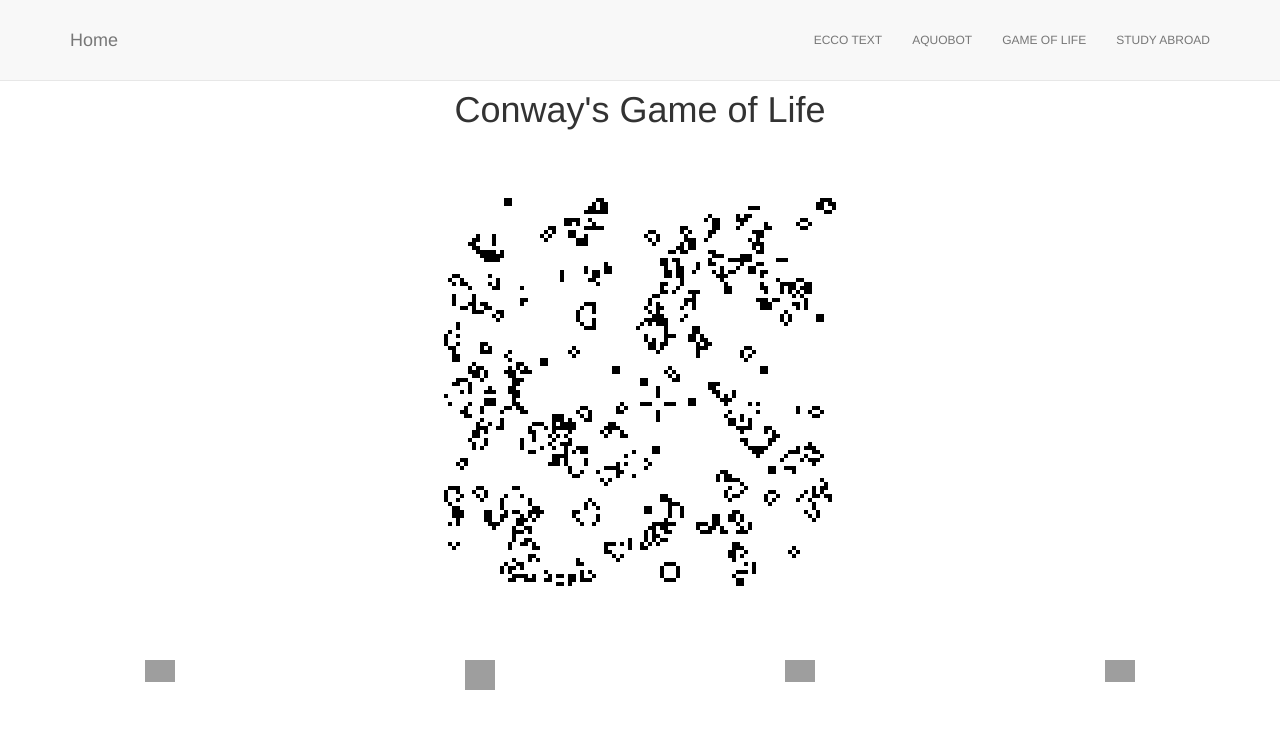
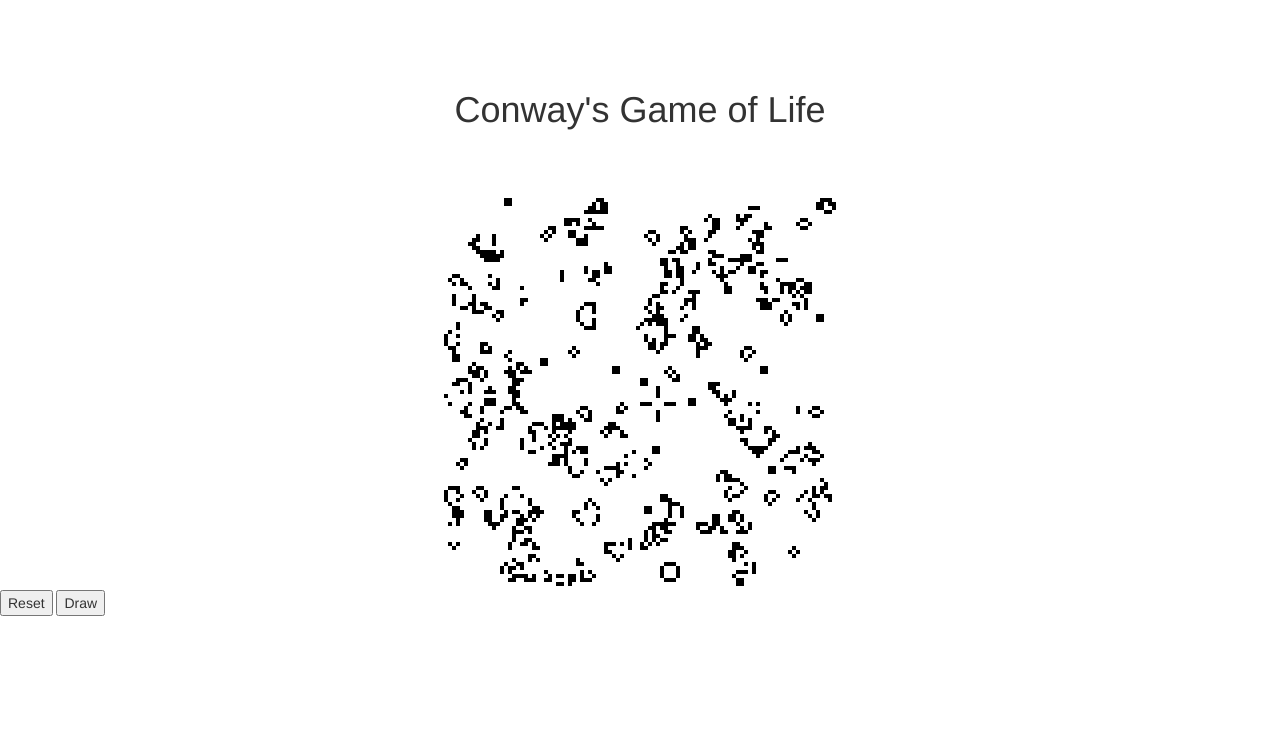
Before and after one commit to aquova/game-of-life, a plain HTML site: page index.html in a window 1280 px wide. Drawn offline with nearby package versions, Linux system fonts and the light colour scheme; grey boxes are pictures that could not be loaded.

Commit message:
Removed header and footer

```diff
--- a/index.html
+++ b/index.html
@@ -7,48 +7,14 @@
 
 </head>
 <body>
-    <nav class="navbar navbar-default navbar-fixed-top">
-      <div class="container">
-        <div class="navbar-header">
-          <button type="button" class="navbar-toggle" data-toggle="collapse" data-target="#myNavbar">
-            <span class="icon-bar"></span>
-            <span class="icon-bar"></span>
-            <span class="icon-bar"></span>
-          </button>
-          <a class="navbar-brand" href="http://aquova.github.io/">Home</a>
-        </div>
-        <div class="collapse navbar-collapse" id="myNavbar">
-          <ul class="nav navbar-nav navbar-right">
-            <li><a href="https://aquova.github.io/ecco-text">ECCO TEXT</a></li>
-            <li><a href="http://aquova.github.io/Aquobot">AQUOBOT</a></li>
-            <li><a href="https://aquova.github.io/game-of-life">GAME OF LIFE</a></li>
-            <li><a href="http://austininaustria.wordpress.com/" target="_blank">STUDY ABROAD</a></li>
-          </ul>
-        </div>
-      </div>
-    </nav>
-
     <div class="container-fluid">
         <h1>Conway's Game of Life</h1>
     </div>
     <canvas id="gameCanvas" class="center-block" width="400" height="400">Your browser does not support the HTML5 canvas tag.</canvas>
+    <span>
+        <button type="button">Reset</button>
+        <button type="button">Draw</button>
+    </span>
     <script src="gameoflife.js"></script>
-
-    <div class="container-fluid bg-2 text-center footer slideanim">
-        <div class='row'>
-            <div class="col-sm-3">
-                <a href="https://www.facebook.com/Austin.S.Bricker" target="_blank"><img src="https://facebookbrand.com/wp-content/themes/fb-branding/prj-fb-branding/assets/images/fb-art.png" width="30px"></a>
-            </div>
-            <div class="col-sm-3">
-                <a href="https://twitter.com/Aquova_" target="_blank"><img src="https://upload.wikimedia.org/wikipedia/en/thumb/9/9f/Twitter_bird_logo_2012.svg/1259px-Twitter_bird_logo_2012.svg.png" width="30px" height="30px"></a>
-            </div>
-            <div class="col-sm-3">
-                <a href="https://www.instagram.com/austin_bricker/" target="_blank"><img src="https://cdn.worldvectorlogo.com/logos/instagram-2016.svg" width="30px"></a>
-            </div>
-            <div class="col-sm-3">
-                <a href="https://github.com/Aquova" target="_blank"><img src="https://image.flaticon.com/icons/png/512/25/25231.png" width="30 px"></a>
-            </div>
-        </div>
-    </div>
 </body>
 </html>
```
